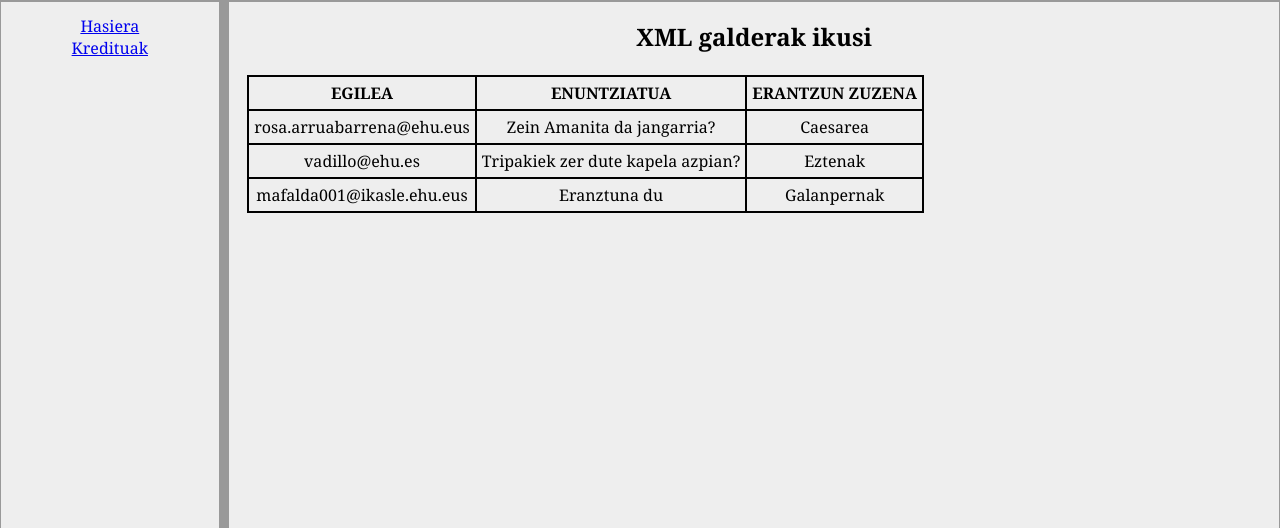
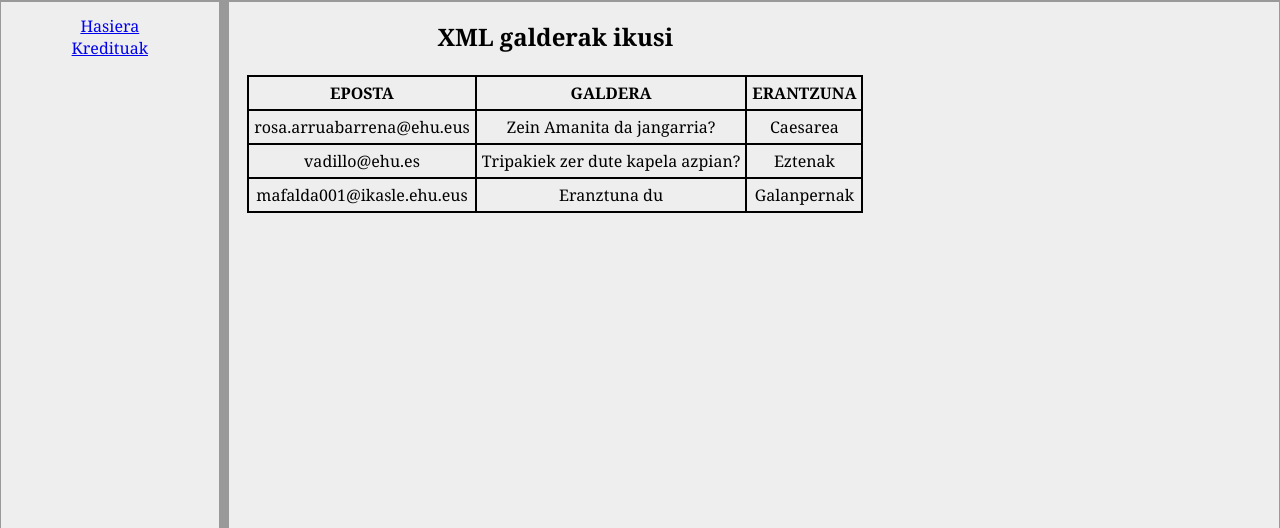
Before and after one commit to juletx/iragarkiak, a PHP site: page /ShowXmlQuestions.php in a window 1280 px wide. Shown: the part 108-636 px from the top of the page. Run offline with PHP 8.4, Linux system fonts and the light colour scheme.

Commit message:
Galderak ikusi Ajax egin eta estilo aldaketak

```diff
--- a/php/ShowXmlQuestions.php
+++ b/php/ShowXmlQuestions.php
@@ -14,8 +14,8 @@
 			<?php
 			$questions = simplexml_load_file('../xml/Questions.xml');
 
-			$irteera = "<table border=1> <thead> <tr> <th> EGILEA </th>
-			<th> ENUNTZIATUA </th> <th> ERANTZUN ZUZENA </th> </tr> </thead> <tbody>";
+			$irteera = "<table border=1> <thead> <tr> <th> EPOSTA </th>
+			<th> GALDERA </th> <th> ERANTZUNA </th> </tr> </thead> <tbody>";
 
             foreach($questions->xpath('//assessmentItem') as $galdera) {
                 $irteera .= "<tr>";
--- a/styles/Style.css
+++ b/styles/Style.css
@@ -26,10 +26,8 @@ section>div {
 }
 
 div#form {
-    text-align: left;
-    max-height: 100%;
-    max-width: 100%;
-    overflow: auto;
+	text-align: left;
+	float: left;
 }
 
 header,
@@ -64,12 +62,6 @@ th, td {
     padding: 5px;
 }
 
-div#taula {
-    max-height: 100%;
-    max-width: 100%;
-    overflow: auto;
-}
-
 img.argazkia {
     max-height: 50px;
     max-width: 100px;
@@ -84,3 +76,17 @@ fieldset {
     padding: 10px;
     border: 3px solid #999;
 }
+
+section {
+    max-height: 100%;
+    max-width: 100%;
+    overflow: auto;
+}
+
+div#taula {
+	float: left;
+}
+
+div#feedback {
+	float: left;
+}
```
Also changed, not shown: js/ShowQuestionsAjax.js (added, +18 -0 lines), php/HandlingQuizesAjax.php (+11 -3 lines).
